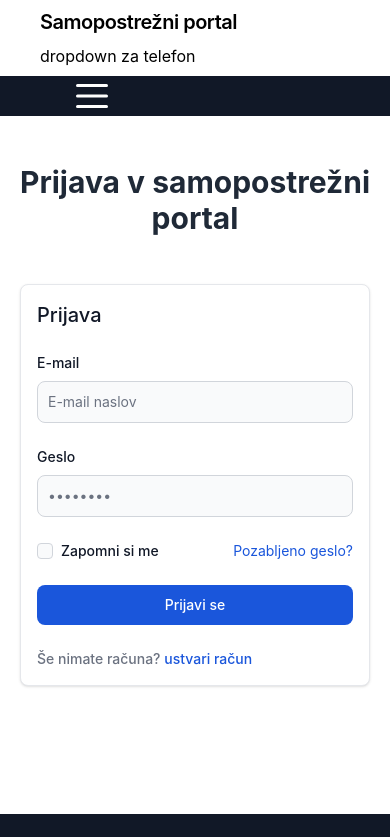
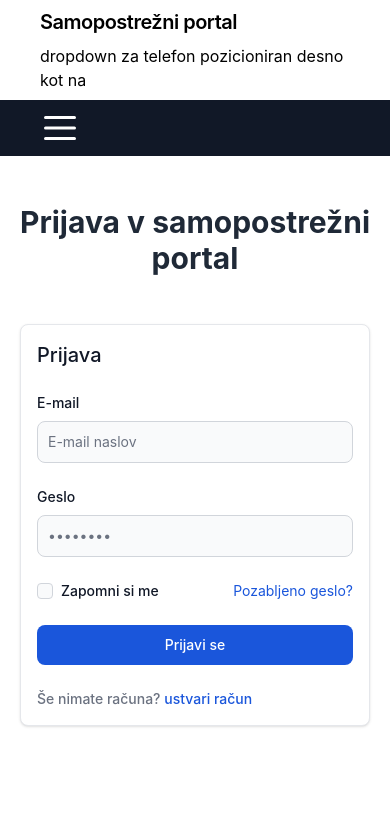
Before and after one commit to FrostyKitten02/bintegra-frontend, a React (Create React App) app in the folder app/: page /prijava in a window 390 px wide. Shown: the top 837 px of the page. Built offline with nearby package versions, Linux system fonts and the light colour scheme.

Commit message:
#11 EDITED navigation

```diff
--- a/app/src/template/NavigationBar.tsx
+++ b/app/src/template/NavigationBar.tsx
@@ -25,11 +25,11 @@ export default function NavigationBar() {
     return (
         <nav className="flex items-center sticky top-0 justify-center flex-wrap bg-gray-900 z-40">
             <button onClick={()=>{setToggleMenuState(prev=>!prev)}} className="text-white block lg:hidden w-full">
-                <Bars3Icon className="text-white h-10 ml-[72px]"/>
+                <Bars3Icon className="text-white h-10 ml-10 my-2"/>
             </button>
 
-            <div className={`${!toggleMenuState?"hidden":"block"} w-full lg:flex lg:items-center mx-12 lg:w-auto`} >
-                <div className="text-sm lg:flex-grow">
+            <div className={`${!toggleMenuState?"hidden":"block"} w-full lg:flex lg:items-center m-0 sm:mx-12 lg:w-auto`} >
+                <div className="text-sm lg:flex-grow sm:w-full text-center sm:text-left">
                     <NavItem name={"Mobilina telefonija"} path={Paths.MOBILE_PLANS}/>
                     <NavItem name={"Mobilni internet"} path={Paths.MOBILE_INTERNET_PLANS}/>
                     <NavItem name={"Internet"} path={Paths.INTERNET_PLANS}/>
--- a/app/src/template/UserNavBar.tsx
+++ b/app/src/template/UserNavBar.tsx
@@ -20,7 +20,7 @@ export default function UserNavBar() {
             </div>
             <div className="block sm:hidden w-full pt-2">
                 <div className="">
-                    dropdown za telefon
+                    dropdown za telefon pozicioniran desno kot na
                 </div>
             </div>
         </nav>
```
